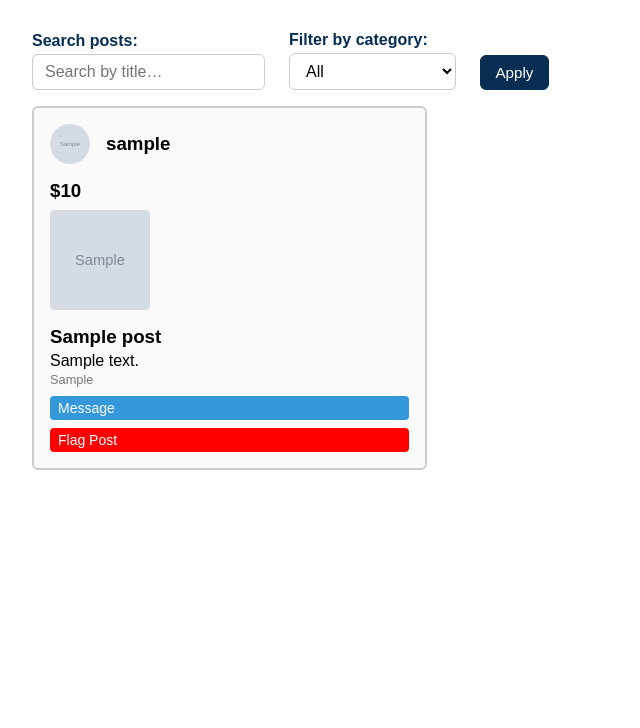
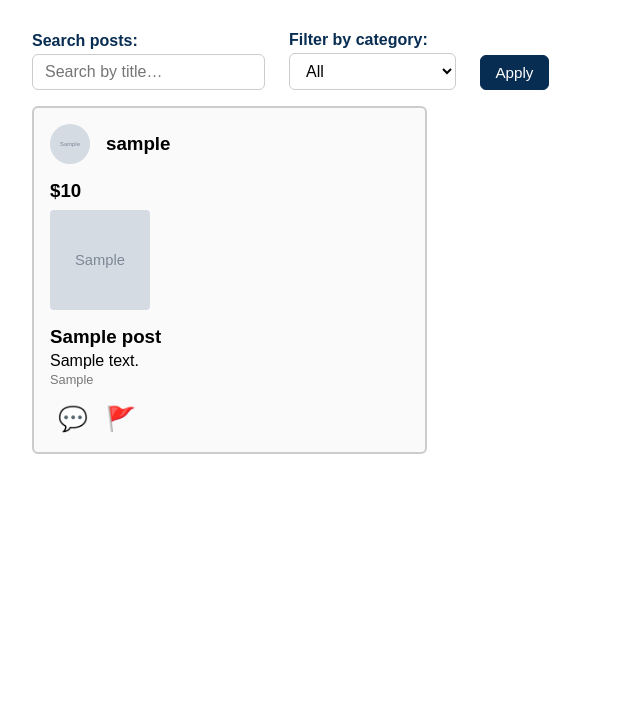
Before and after one commit to ahmerhm/HoosMarket, a Django app: template templates/dashboard.html in a window 1280 px wide. Shown: the part 53-781 px from the top of the page, without its empty margins (0-640 px from the left). Run offline with Django 3.2, Linux system fonts and the light colour scheme; the template is opened without the code that fills it: most values are stand-ins (such as "Sample title", 1, 10 or a date in 2020); grey boxes marked "Sample" are stand-in pictures.

Commit message:
message and flag button aesthetic update

```diff
--- a/templates/dashboard.html
+++ b/templates/dashboard.html
@@ -99,34 +99,46 @@
             background-color:#404243;
         }
 
+        .action-buttons {
+            display: flex;
+            gap: 0.5rem;
+            margin-top: 0.5rem;
+        }
+
         .message-btn {
-            display: inline-block;
-            background-color: #3498db;
+            background-color: transparent;
             color: white;
             text-decoration: none;
-            padding: 0.25rem 0.5rem;
-            font-size: 0.875rem;
-            border-radius: 4px;
-            margin-top: 0.5rem;
-            transition: background-color 0.3s ease;
+            padding: 0.5rem;
+            font-size: 1.5rem;
+            border-radius: 50%;
+            transition: all 0.3s ease;
+            width: 40px;
+            height: 40px;
+            text-align: center;
+            line-height: 30px;
+            border: none;
         }
         .message-btn:hover {
-            background-color: #29b1f0;
+            transform: scale(1.1);
         }
 
         .flag-btn {
-            display: inline-block;
-            background-color: #ff0000;
-            color: white;
+            background-color: transparent;
+            color: inherit;
             text-decoration: none;
-            padding: 0.25rem 0.5rem;
-            font-size: 0.875rem;
-            border-radius: 4px;
-            margin-top: 0.5rem;
-            transition: background-color 0.3s ease;
+            padding: 0.5rem;
+            font-size: 1.5rem;
+            border-radius: 50%;
+            transition: all 0.3s ease;
+            width: 40px;
+            height: 40px;
+            text-align: center;
+            line-height: 30px;
+            border: none;
         }
         .flag-btn:hover {
-            background-color: #c71313;
+            transform: scale(1.1);
         }
 
         .post-category {
@@ -283,15 +295,14 @@
         <p><span class="post-category">{{ post.get_category_display }}</span></p>
 
         {% if post.user != request.user %}
-        <a href="{% url 'messaging:compose' post.user.id %}" class="message-btn">
-            Message
-        </a>
-        {% endif %}
-
-        {% if post.user != request.user %}
-        <a href="{% url 'flag_post' post.id %}" class="flag-btn" onclick="return confirmFlag();">
-            Flag Post
-        </a>
+        <div class="action-buttons">
+            <a href="{% url 'messaging:compose' post.user.id %}" class="message-btn" title="Message">
+                💬
+            </a>
+            <a href="{% url 'flag_post' post.id %}" class="flag-btn" onclick="return confirmFlag();" title="Flag Post">
+                🚩
+            </a>
+        </div>
         {% endif %}
 
         </div>
```
